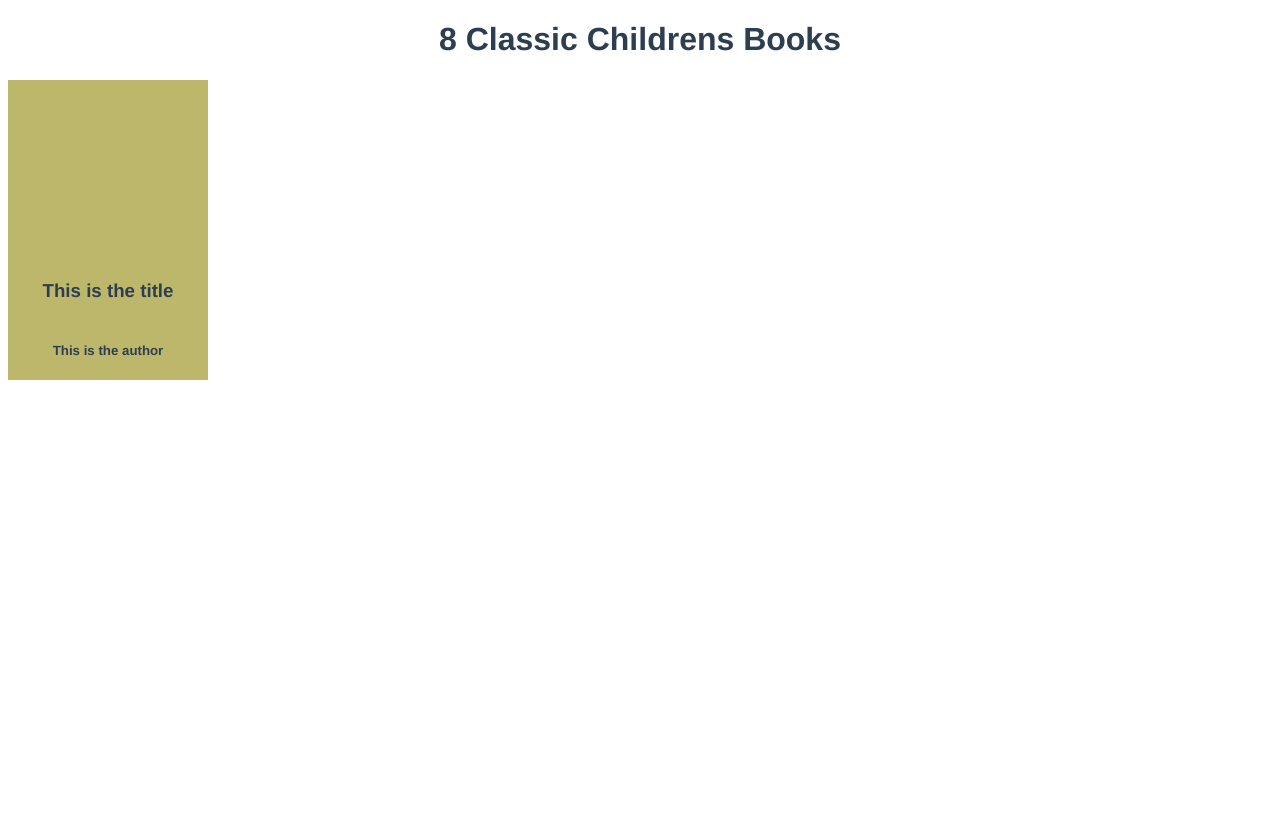
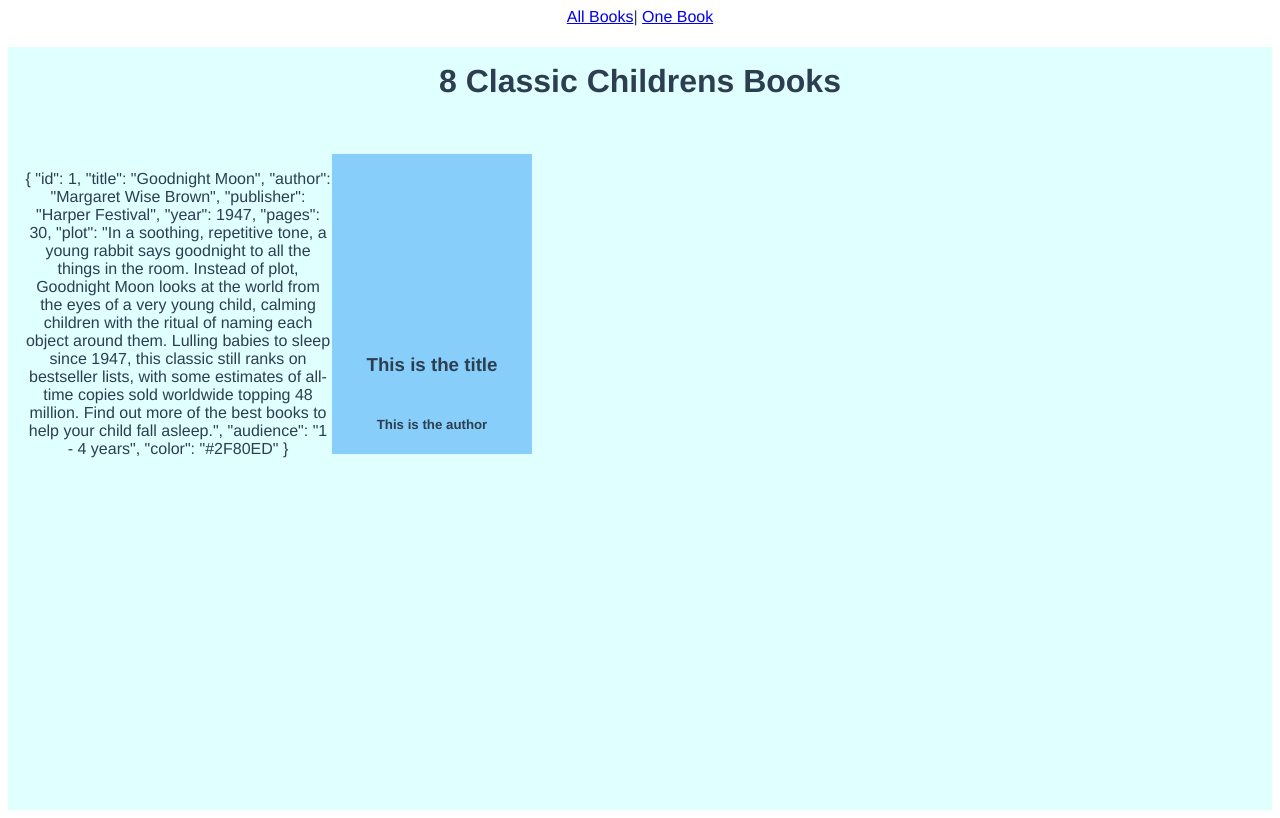
Before and after one commit to cenglander/vue_books, a Vue app: page / in a window 1280 px wide. Built offline with nearby package versions, Linux system fonts and the light colour scheme.

Commit message:
getBook(id) with hardcoded id is working

```diff
--- a/src/App.vue
+++ b/src/App.vue
@@ -1,23 +1,28 @@
 <template>
   <div id="app">
+
     <div id="nav">
-      <!-- <router-link to="/">All Books</router-link>|
-      <router-link to="/about">One Book</router-link> -->
-      <!-- <router-link to="/about">About</router-link> -->
+      <router-link to="/">All Books</router-link>|
+      <router-link to="/one_book">One Book</router-link>
+
     </div>
+
     <router-view />
+
   </div>
 </template>
 
+
 <script>
 export default {
-  computed: {
-    books() {
-      return this.$root.books
-    }
-  }
+  // computed: {
+  //   books() {
+  //     return this.$root.booksJson.books
+  //   }
+  // }
 }
 </script>
+
 
 <style lang="scss">
 #app {
--- a/src/components/BookFront.vue
+++ b/src/components/BookFront.vue
@@ -2,6 +2,7 @@
   <div class="book-front">
     <h3>{{ title }}</h3>
     <h5>{{ author }}</h5>
+
 
   </div>
 </template>
@@ -12,10 +13,12 @@ export default {
   props: {
     title: String,
     author: String,
+
   },
-//   methods: {
-//       console.log (this.$root."books" )
-//   }
+
+  methods: {
+    //   console.log (this.$root.booksJson )
+  }
 }
 </script>
 
@@ -24,7 +27,7 @@ export default {
 div .book-front {
     width: 200px;
     height: 300px;
-    background: darkkhaki;
+    background: lightskyblue;
 
     display: flex;
     flex-direction: column;
--- a/src/components/BookSummary.vue
+++ b/src/components/BookSummary.vue
@@ -1,6 +1,6 @@
 <template>
   <div class="book-summary">
-    <h1>{{ test }}</h1>
+    <h1>{{ title }}</h1>
 
   </div>
 </template>
@@ -9,7 +9,7 @@
 export default {
   name: 'BookSummary',
   props: {
-    test: String
+    title: String
   }
 }
 </script>
--- a/src/main.js
+++ b/src/main.js
@@ -13,6 +13,15 @@ new Vue({
   }
 },
 
+methods: {
+  getBook(bookId) {
+    return this.booksJson.books.find(book => book.id == bookId)
+  },
+  // getAllBooks() {
+  //   return this.booksJson.books
+  // }
+},
+
 // methods: {
 //   getTitle(id) {
 //     return this.books.find(title => title.id == id)
--- a/src/router/index.js
+++ b/src/router/index.js
@@ -11,13 +11,14 @@ Vue.use(VueRouter)
     component: AllBooks
   },
   {
-    path: '/about',
-    name: 'About',
+    path: '/one_book',
+    name: 'One Book',
     // route level code-splitting
     // this generates a separate chunk (about.[hash].js) for this route
     // which is lazy-loaded when the route is visited.
-    component: () => import(/* webpackChunkName: "about" */ '../views/About.vue')
+    component: () => import(/* webpackChunkName: "about" */ '../views/Book.vue')
   }
+
   // {
   //   dynamic routing with bookId v-on:click
   // }
--- a/src/views/AllBooks.vue
+++ b/src/views/AllBooks.vue
@@ -1,23 +1,70 @@
 <template>
-  <div class="all-books">
-      <h1>8 Classic Childrens Books</h1>
-      <BookFront title="This is the title"
-      author="This is the author"
+    <main>
+        <h1>8 Classic Childrens Books</h1>
+        <div class="all-books">
 
-      />
 
-  </div>
+            <p> {{ book }}</p>
+            <BookFront title="This is the title"
+            author="This is the author"
+
+
+            />
+
+    </div>
+  </main>
 </template>
 
 <script>
 // @ is an alias to /src
-//import HelloWorld from '@/components/HelloWorld.vue'
+
 import BookFront from '@/components/BookFront.vue'
 
 export default {
   name: 'AllBooks',
   components: {
       BookFront
+  },
+  methods: {
+
+    //   console.log (this.$root.booksJson )
+  },
+  computed: {
+      book() {
+          return this.$root.getBook(1)
+      },
+    //   allBooks() {
+    //       for (let i = 1; i < this.$root.getAllBooks(); i++) {
+    //           return this.$root.getAllBooks()
+    //       }
+    //   }
   }
+
 }
 </script>
+
+<style scoped lang="scss">
+
+main {
+    background:lightcyan;
+    h1 {
+        font-size: 2rem;
+        padding: 2vh;
+    }
+
+}
+div .all-books {
+
+    // display: flex;
+    // flex-direction: column;
+    // justify-content: flex-end;
+
+    display: grid;
+    grid-template-columns: repeat(4, 1fr);
+    grid-template-rows: repeat(2, 1fr);
+
+    padding: 2vh;
+
+
+}
+</style>
--- a/src/views/Book.vue
+++ b/src/views/Book.vue
@@ -0,0 +1,62 @@
+<template>
+    <main>
+        <h1>8 Classic Childrens Books</h1>
+        <div class="one-book">
+
+
+
+            <BookFront title="This is the title"
+            author="This is the author"
+
+            />
+            <BookSummary title="Summary title"
+
+            />
+
+    </div>
+  </main>
+</template>
+
+<script>
+// @ is an alias to /src
+//import HelloWorld from '@/components/HelloWorld.vue'
+import BookFront from '@/components/BookFront.vue'
+import BookSummary from '@/components/BookSummary.vue'
+
+export default {
+  name: 'Book',
+  components: {
+      BookFront,
+      BookSummary,
+  },
+  methods: {
+    //   console.log (this.$root.booksJson )
+  }
+}
+</script>
+
+<style scoped lang="scss">
+
+main {
+    background:lightcyan;
+    h1 {
+        font-size: 2rem;
+        padding: 2vh;
+    }
+
+}
+div .one-book {
+
+    // display: flex;
+    // flex-direction: column;
+    // justify-content: flex-end;
+
+    display: grid;
+    grid-template-columns: repeat(2, 1fr);
+    grid-template-rows: repeat(2, 1fr);
+
+    padding: 2vh;
+
+
+}
+</style>
```
